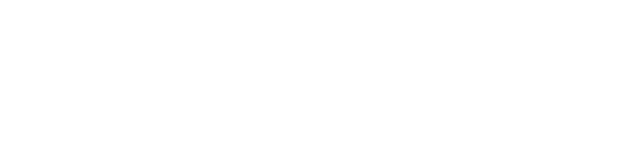
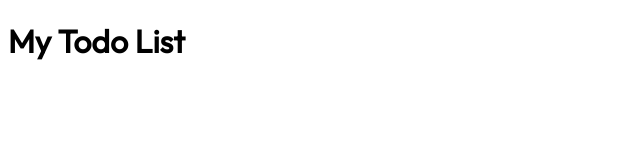
Before and after one commit to gadgetfather/task-List, a plain HTML site: page index.html in a window 1280 px wide. Shown: the whole page, without its empty margins (0-640 px from the left). Drawn offline with Linux system fonts and the light colour scheme.

Commit message:
added heading

```diff
--- a/index.html
+++ b/index.html
@@ -9,7 +9,9 @@
     <title>Task-list</title>
 </head>
 <body>
-
+    <header>
+        <h1>My Todo List</h1>
+    </header>
 
     <script src="./app.js"></script>
 </body>
```
